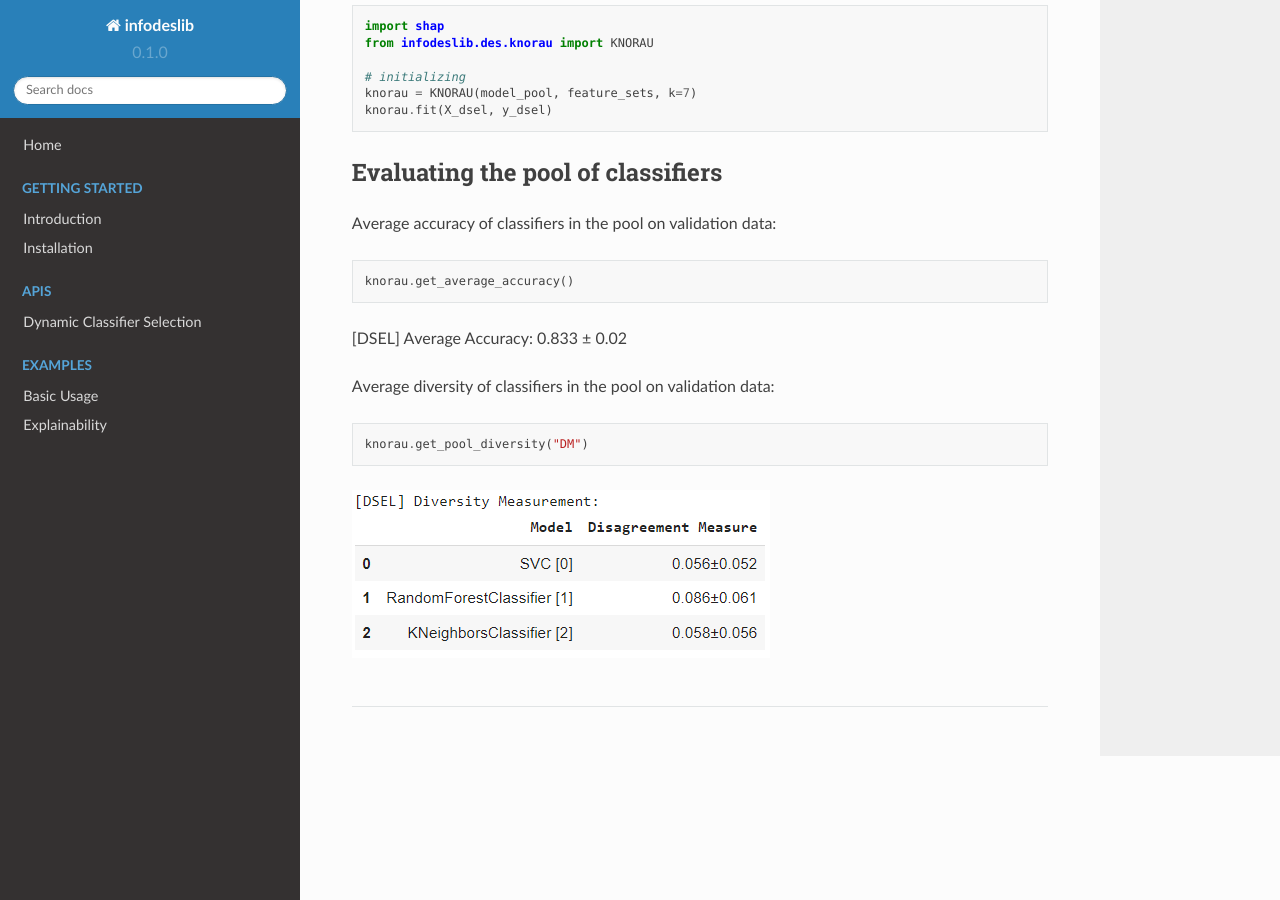
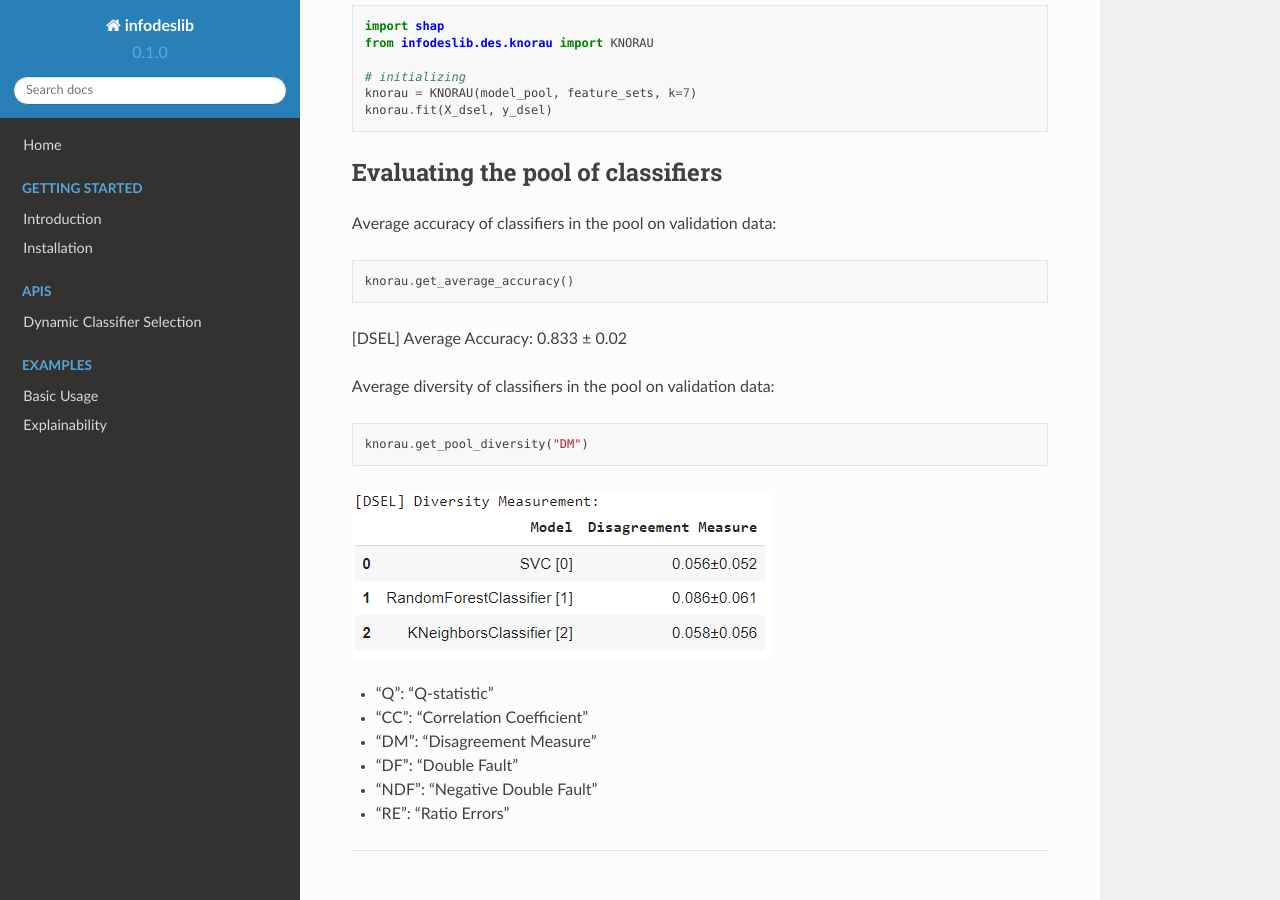
Before and after one commit to adv-panda/infodeslib_docs, a Sphinx documentation site: the page built from docs/source/examples/example3.rst, in a window 1280 px wide and 900 px high, scrolled down 1559 px. Built offline with Sphinx 7.4.7 and the Read the Docs theme 2.0.0, drawn with Linux system fonts in a browser that asks for light colours; pages that are not in the unit, such as notebooks, are missing from menus.

Commit message:
Update example3.rst

```diff
--- a/docs/source/examples/example3.rst
+++ b/docs/source/examples/example3.rst
@@ -116,3 +116,10 @@ Average diversity of classifiers in the pool on validation data:
    knorau.get_pool_diversity("DM")
 
 .. image:: https://raw.githubusercontent.com/adv-panda/infodeslib_docs/main/docs/source/images/feature2.PNG
+
+* "Q": "Q-statistic"
+* "CC": "Correlation Coefficient"
+* "DM": "Disagreement Measure"
+* "DF": "Double Fault"
+* "NDF": "Negative Double Fault"
+* "RE": "Ratio Errors"
```
